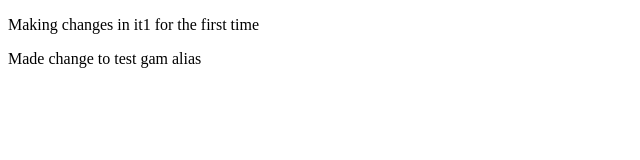
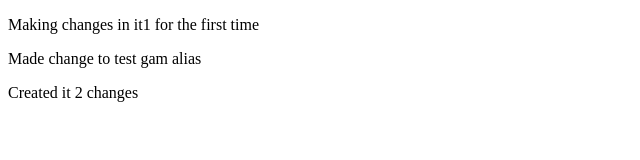
Before and after one commit to IgnacioGB1990/Git-Practice, a plain HTML site: page starter_code/index.html in a window 1280 px wide. Shown: the whole page, without its empty margins (0-640 px from the left). Drawn offline with Linux system fonts and the light colour scheme.

Commit message:
It2 changes

```diff
--- a/starter_code/index.html
+++ b/starter_code/index.html
@@ -13,7 +13,7 @@
   <p>Making changes in it1 for the first time</p>
   <p>Made change to test gam alias</p>
 
-
+  <p>Created it 2 changes</p>
 </body>
 
 </html>
```
